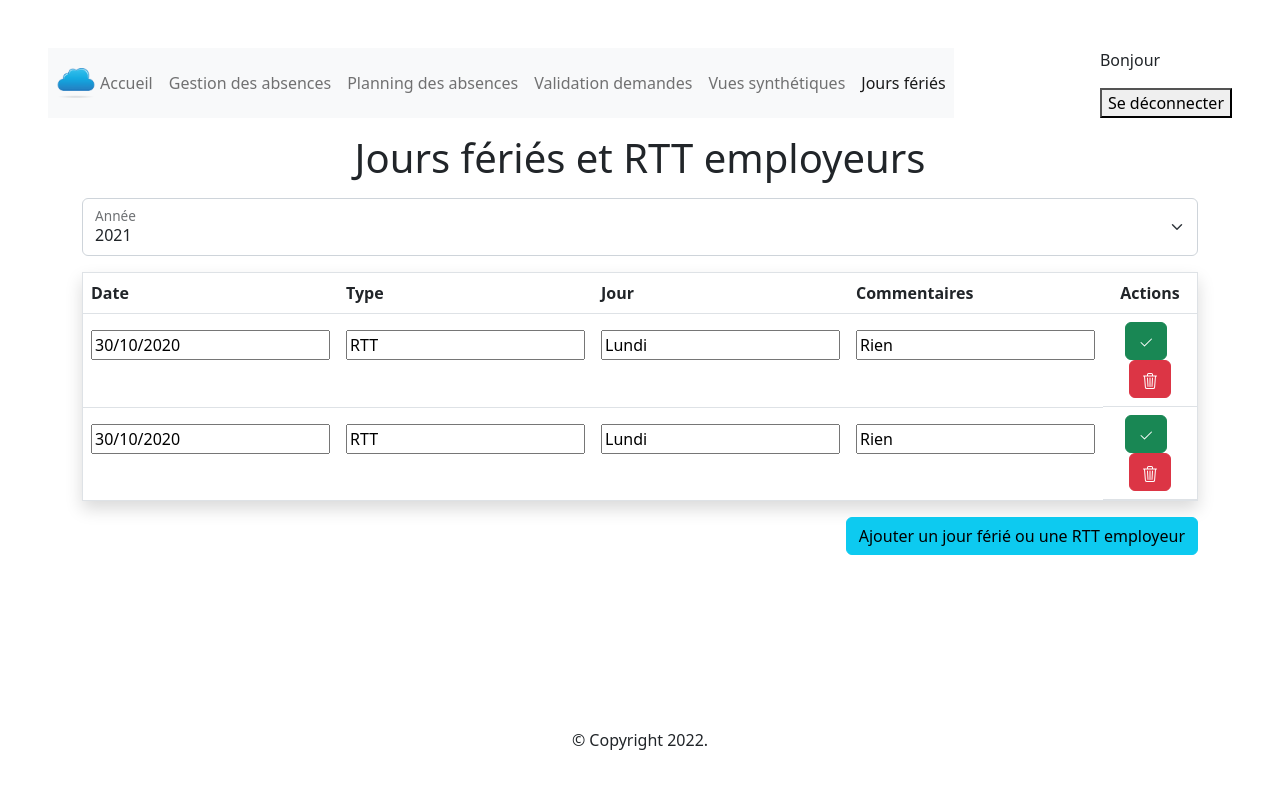
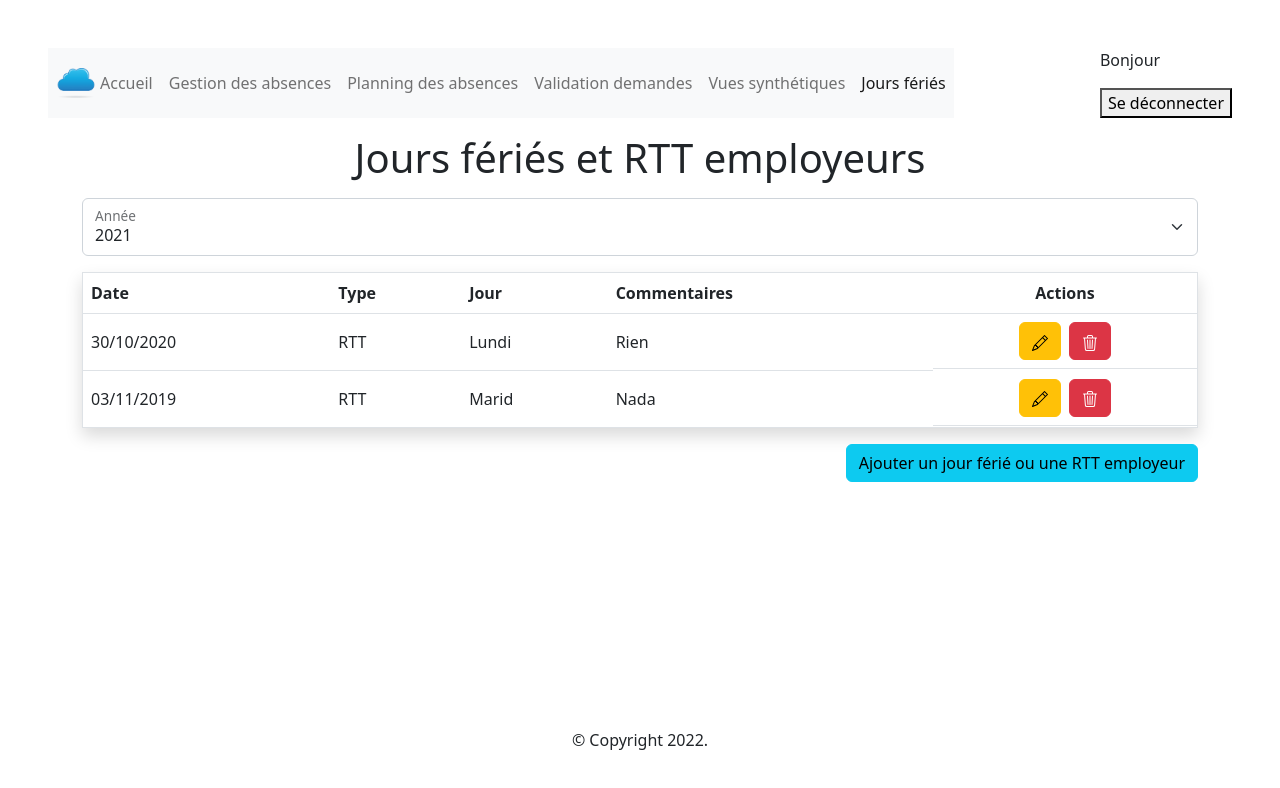
Before and after one commit to Damien-LAITANI/Gestion_absences_React_Node, a React (Create React App) app in the folder app-react/: page /holiday in a window 1280 px wide. Shown: the top 788 px of the page. Built offline with nearby package versions, Linux system fonts and the light colour scheme.

Commit message:
Holiday edit show

```diff
--- a/app-react/src/features/components/Holiday/Holiday.tsx
+++ b/app-react/src/features/components/Holiday/Holiday.tsx
@@ -2,16 +2,26 @@ import { useState } from 'react';
 import HolidayForm from '../HolidayForm/HolidayForm';
 import HolidayList from '../HolidayList/HolidayList';
 
-const defaultHoliday = {
-	date: '30/10/2020',
-	type: 'RTT',
-	jour: 'Lundi',
-	commentaires: 'Rien',
-};
+const defaultHolidays = [
+	{
+		id: crypto.randomUUID,
+		date: '30/10/2020',
+		type: 'RTT',
+		jour: 'Lundi',
+		commentaires: 'Rien',
+	},
+	{
+		id: crypto.randomUUID,
+		date: '03/11/2019',
+		type: 'RTT',
+		jour: 'Marid',
+		commentaires: 'Nada',
+	},
+];
 
 const Holiday = () => {
 	const [showHolidayForm, setShowHolidayForm] = useState<Boolean>(false);
-	const [holidays, setHolidays] = useState([defaultHoliday, defaultHoliday]);
+	const [holidays, setHolidays] = useState(defaultHolidays);
 
 	return (
 		<>
--- /dev/null
+++ b/app-react/src/features/components/HolidayContainer/HolidayContainer.tsx
@@ -0,0 +1,21 @@
+import { useState } from 'react';
+import HolidayEdit from '../HolidayEdit/HolidayEdit';
+import HolidayShow from '../HolidayShow/HolidayShow';
+
+const HolidayContainer = ({ holiday }: any) => {
+	const [isEditable, setIsEditable] = useState<Boolean>(false);
+	const toggleEdit = () => {
+		setIsEditable(!isEditable);
+	};
+	return (
+		<>
+			{!isEditable ? (
+				<HolidayShow holiday={holiday} toggleEdit={toggleEdit} />
+			) : (
+				<HolidayEdit holiday={holiday} toggleEdit={toggleEdit} />
+			)}
+		</>
+	);
+};
+
+export default HolidayContainer;
--- a/app-react/src/features/components/HolidayList/HolidayList.tsx
+++ b/app-react/src/features/components/HolidayList/HolidayList.tsx
@@ -1,7 +1,5 @@
-import { useState } from 'react';
-import HolidayEdit from '../HolidayEdit/HolidayEdit';
+import HolidayContainer from '../HolidayContainer/HolidayContainer';
 import HolidayModal from '../HolidayModal/HolidayModal';
-import HolidayShow from '../HolidayShow/HolidayShow';
 
 interface IHolidayList {
 	setShowHolidayForm: Function;
@@ -16,10 +14,6 @@ const HolidayList = ({
 }: IHolidayList) => {
 	const toggleShowHolidayForm = () => {
 		setShowHolidayForm(true);
-	};
-	const [isEditable, setIsEditable] = useState<Boolean>(false);
-	const toggleEdit = () => {
-		setIsEditable(!isEditable);
 	};
 
 	return (
@@ -53,19 +47,7 @@ const HolidayList = ({
 				</thead>
 				<tbody>
 					{holidays.map((holiday) => (
-						<>
-							{isEditable ? (
-								<HolidayShow
-									holiday={holiday}
-									toggleEdit={toggleEdit}
-								/>
-							) : (
-								<HolidayEdit
-									holiday={holiday}
-									toggleEdit={toggleEdit}
-								/>
-							)}
-						</>
+						<HolidayContainer key={holiday.id} holiday={holiday} />
 					))}
 				</tbody>
 			</table>
@@ -76,7 +58,6 @@ const HolidayList = ({
 			>
 				Ajouter un jour férié ou une RTT employeur
 			</button>
-
 			<HolidayModal />
 		</div>
 	);
```
